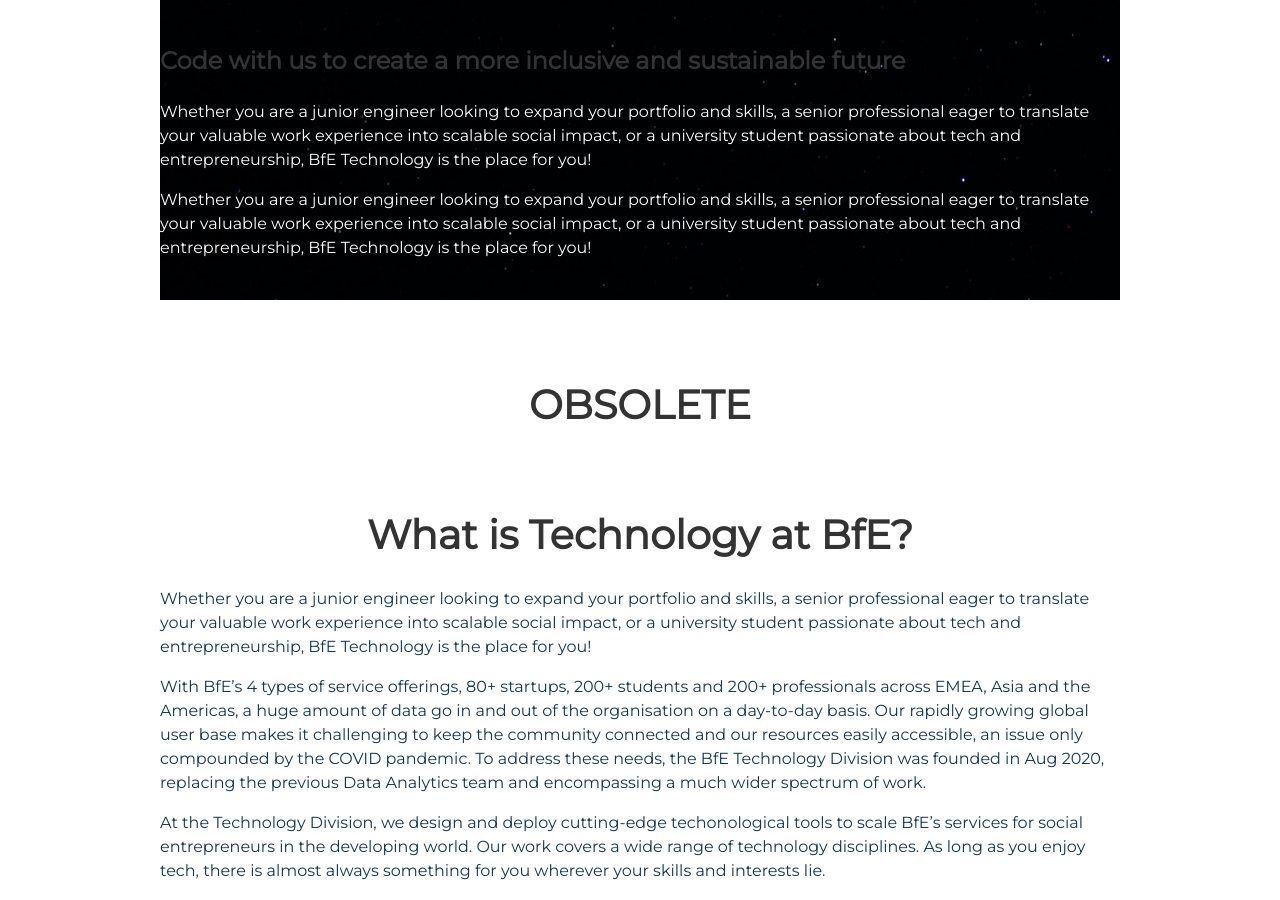
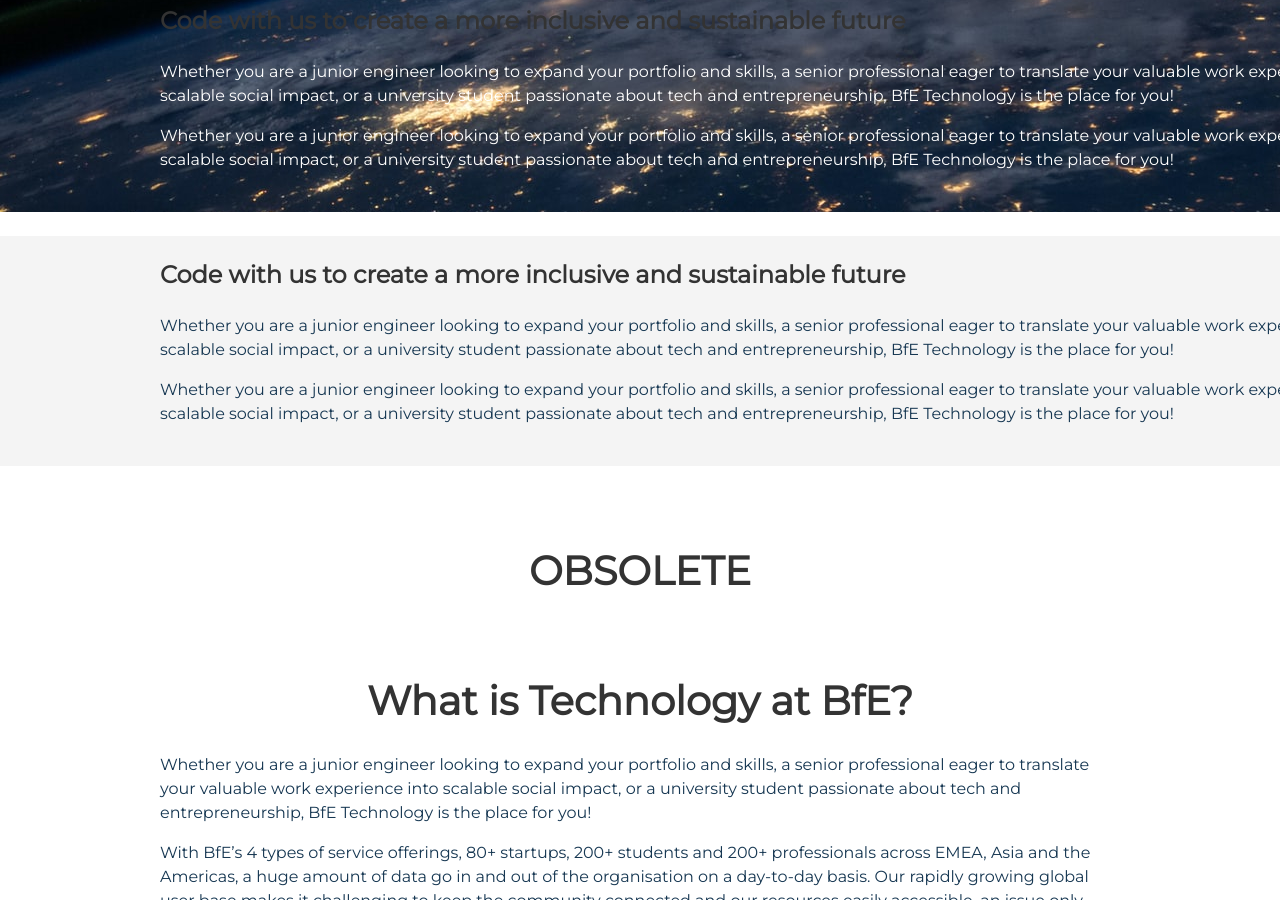
Before and after one commit to BfE-Technology/BfE-Technology.github.io, a Jekyll site: the page built from index.md, in a window 1280 px wide and 900 px high, scrolled down 1172 px. Built offline with Jekyll 4.4.1, drawn with Linux system fonts in a browser that asks for light colours; our own code applies the rules of GitHub Pages for plain Markdown files.

Commit message:
Update index.md

```diff
--- a/index.md
+++ b/index.md
@@ -11,9 +11,25 @@ Sign up for our [**latest projects and roles**](https://opps.bridgesforenterpris
 
 <br>
 
-<div style="background-image:url('assets/img/world.jpg'); color:white;" markdown="1" class="full0-width">
+<div style="background-image:url('assets/img/world.jpg'); color:white; background-position: center;" markdown="1" class="full-width">
+
+### Code with us to create a more inclusive and sustainable future
+
+Whether you are a junior engineer looking to expand your portfolio and skills, a senior professional eager to translate your valuable work experience into scalable social impact, or a university student passionate about tech and entrepreneurship, BfE Technology is the place for you!
+
+Whether you are a junior engineer looking to expand your portfolio and skills, a senior professional eager to translate your valuable work experience into scalable social impact, or a university student passionate about tech and entrepreneurship, BfE Technology is the place for you!
 
 <br>
+
+</div>
+
+
+
+
+
+
+
+<div style="background-color: #f4f4f4;" markdown="1" class="full-width">
 
 ### Code with us to create a more inclusive and sustainable future
 
```
